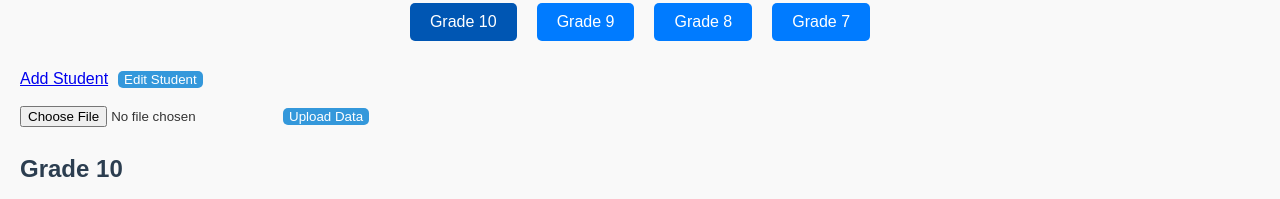
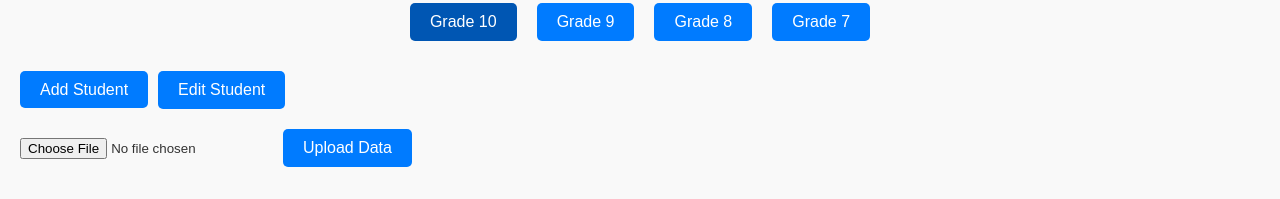
Before and after one commit to JanDanielNieto/guidancesystem, a React (Create React App) app in the folder guidance-counselor-student-management/frontend/: page /manage-students-by-grade in a window 1280 px wide. Shown: the part 203-402 px from the top of the page. Built offline with nearby package versions, Linux system fonts and the light colour scheme; no server answers.

Commit message:
Refactor button styles in ManageStudentsByGrade component
- Unified button styles by replacing specific class names with a common "button" class.
- Updated the layout of action buttons for better consistency.
- Added title attribute for the "Delete All Data" button for accessibility.

```diff
--- a/guidance-counselor-student-management/frontend/src/pages/ManageStudentsByGrade.js
+++ b/guidance-counselor-student-management/frontend/src/pages/ManageStudentsByGrade.js
@@ -81,12 +81,12 @@ const ManageStudentsByGrade = () => {
           </button>
         ))}
       </div>
-      <div className="action-buttons">
-        <Link to="/add-student" className="add-button">Add Student</Link>
-        <button className="edit-button" onClick={() => alert('Edit functionality not implemented yet.')}>Edit Student</button>
+      <div className="">
+        <Link to="/add-student" className="button">Add Student</Link>
+        <button className="button" onClick={() => alert('Edit functionality not implemented yet.')}>Edit Student</button>
         {selectedStudent && (
           <button
-            className="delete-button"
+            className="button"
             onClick={() => alert('Delete functionality not implemented yet.')}
           >
             Delete Student
@@ -94,15 +94,16 @@ const ManageStudentsByGrade = () => {
         )}
         {showDeleteAll && (
           <button
-            className="delete-all-button"
-            onClick={() => alert('Delete All Data functionality not implemented yet.')}
+            className="button"
+            onClick={handleDeleteAll}
+            title="Shortcut: Ctrl + Shift + D"
           >
             Delete All Data
           </button>
         )}
         <div className="upload-container">
           <input type="file" accept=".csv, .xlsx" onChange={handleFileChange} />
-          <button className="upload-button" onClick={handleUpload}>
+          <button className="button" onClick={handleUpload}>
             Upload Data
           </button>
         </div>
```
Also changed, not shown: 1 other file (tests, documents, lock files or other folders).
